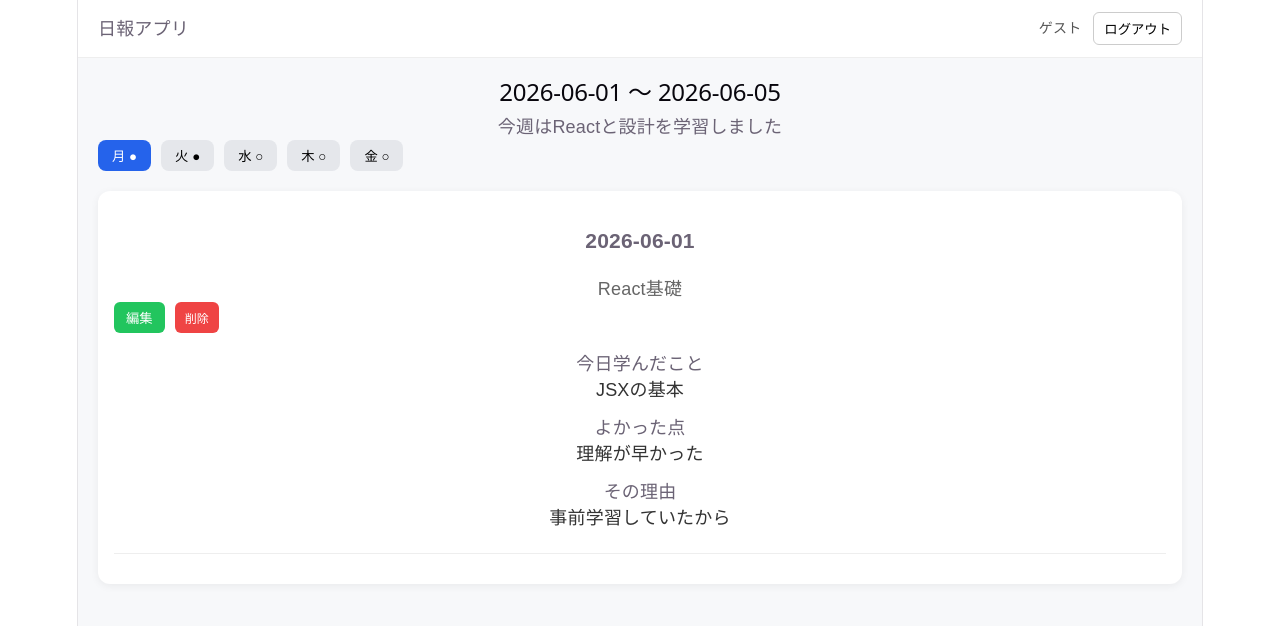
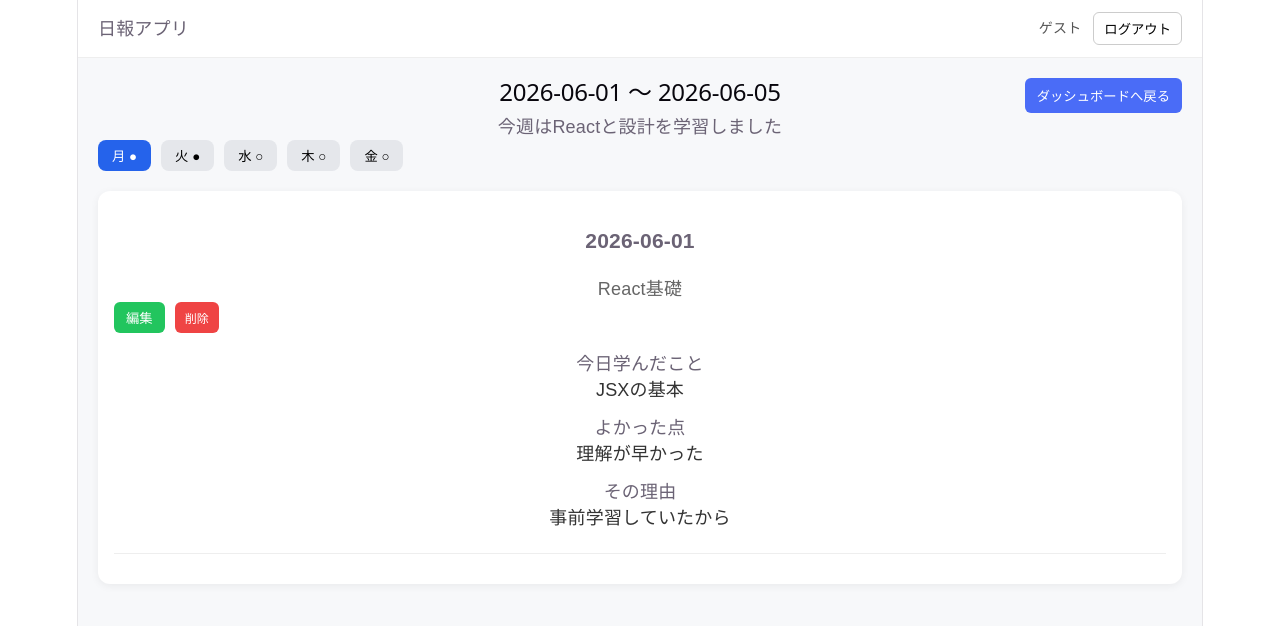
Before and after one commit to tokoMatsubara/Nippo_group7, a React app in the folder frontend/: page /daily-list in a window 1280 px wide. Shown: the top 626 px of the page. Built offline with nearby package versions, Linux system fonts and the light colour scheme; the HTML template or start-up script is replaced by a standard one.

Commit message:
ダッシュボードに戻るボタンを追加

```diff
--- a/frontend/src/pages/DailyList.jsx
+++ b/frontend/src/pages/DailyList.jsx
@@ -3,6 +3,7 @@
 import "../styles/DailyList.css";
 
 import React, { useState } from "react";
+import { useNavigate } from "react-router-dom";
 
 const mockWeekData = {
     week_start_date: "2026-06-01",
@@ -38,6 +39,8 @@ export default function DailyList() {
 
     const weekData = mockWeekData;
 
+    const navigate = useNavigate();
+
     const selectedDaily = weekData.dailies.find(
         (d) => d.day === selectedDay
     );
@@ -47,6 +50,16 @@ export default function DailyList() {
 
     return (
         <div className="container">
+
+            {/* 戻るボタン */}
+            <dib className="topRight">
+                <button
+                    className="backButton"
+                    onClick={() => navigate("/dashboard")}
+                >
+                    ダッシュボードへ戻る
+                </button>
+            </dib>
 
             {/* ① 週表示 */}
             <h2>
```
